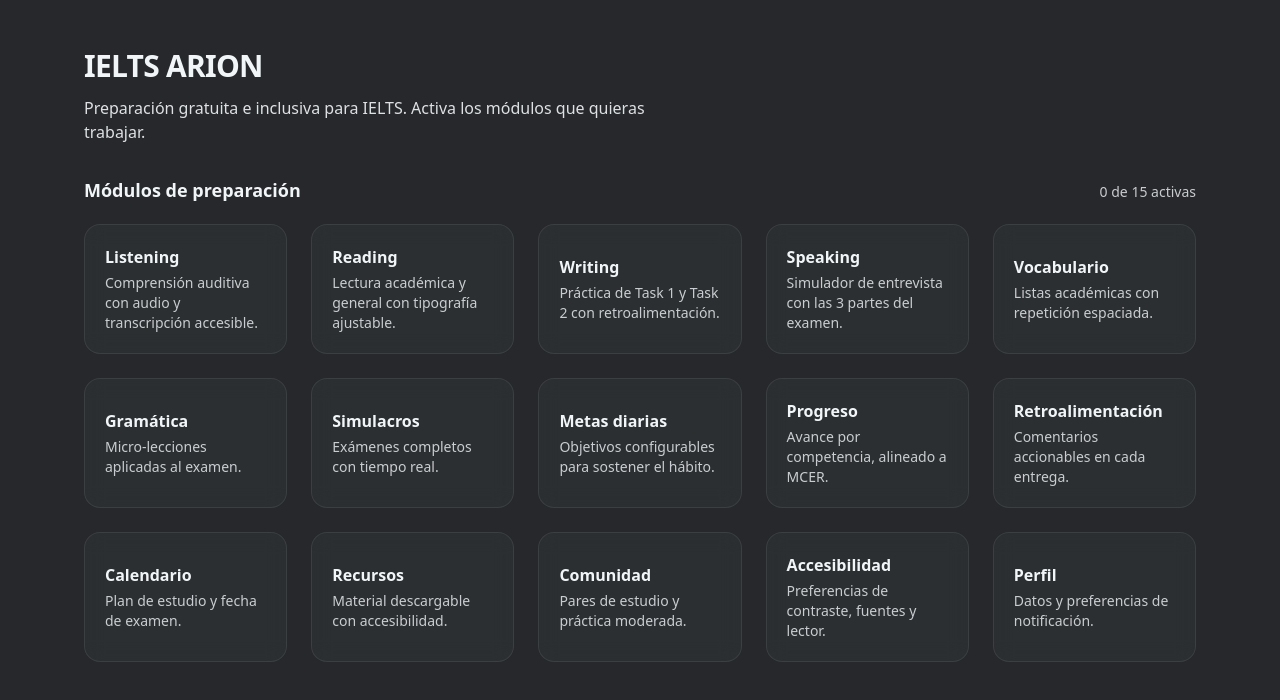
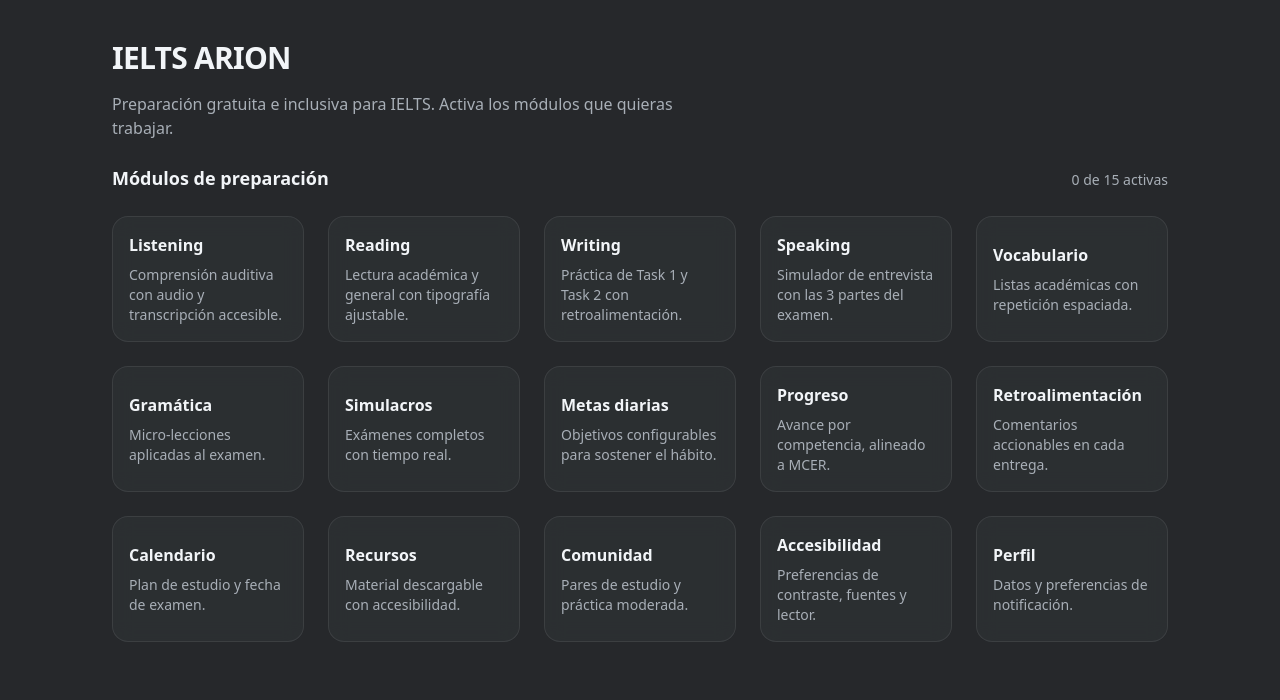
Before and after one commit to JMArangoG/ielts-arion, a Next.js app: page / in a window 1280 px wide. Shown: the top 700 px of the page. Built offline with nearby package versions, Linux system fonts and the light colour scheme.

Commit message:
perf(ui): blur off móvil, SW diferido y adherencia estricta a tokens ARION

```diff
--- a/src/app/globals.css
+++ b/src/app/globals.css
@@ -1,4 +1,8 @@
-/* src/app/globals.css — Base ARION sobre Tailwind v4 (config CSS-first) */
+/* =====================================================================
+   src/app/globals.css — Base ARION sobre Tailwind v4 (CSS-first)
+   Cambio v3 (rendimiento): sin backdrop-filter <640px → libera GPU
+   móvil y adelanta el paint del LCP. Resto de tokens intacto.
+   ===================================================================== */
 @import "tailwindcss";
 
 /* ---------- Tokens ARION: fuente única auditable ----------
@@ -16,7 +20,8 @@
   --color-arion-warning: #F2C063;
   --color-arion-danger: #F08C8C;
 
-  /* Espaciado responsivo ARION: clamp() anticipa quiebres móvil→escritorio */
+  /* Tailwind v4 genera utilidades nativas: px-edge, gap-gutter,
+     mt-stack-md… con clamp() responsivo incluido */
   --spacing-edge: clamp(1rem, 4vw, 3rem);
   --spacing-gutter: clamp(0.75rem, 2vw, 1.5rem);
   --spacing-stack-sm: 0.5rem;
@@ -24,7 +29,6 @@
   --spacing-stack-lg: 1.5rem;
   --spacing-stack-xl: 2.5rem;
 
-  /* Radio estándar de paneles */
   --radius-panel: 1rem;
 }
 
@@ -44,19 +48,19 @@
   border: 1px solid rgb(255 255 255 / 0.08);
   border-radius: var(--radius-panel);
 }
+/* Móvil: sin blur → GPU libre, paint LCP más temprano */
+@media (max-width: 640px) {
+  .glass-panel { backdrop-filter: none; -webkit-backdrop-filter: none; }
+}
 @media (prefers-reduced-transparency: reduce) {
   .glass-panel {
     background: var(--color-arion-surface-2);
-    backdrop-filter: none;
-    -webkit-backdrop-filter: none;
+    backdrop-filter: none; -webkit-backdrop-filter: none;
   }
 }
 
 /* ---------- Foco visible global (WCAG 2.4.7) ---------- */
-:focus-visible {
-  outline: 2px solid var(--color-arion-primary);
-  outline-offset: 2px;
-}
+:focus-visible { outline: 2px solid var(--color-arion-primary); outline-offset: 2px; }
 
 /* ---------- Movimiento reducido (WCAG 2.3.3) ---------- */
 @media (prefers-reduced-motion: reduce) {
--- a/src/app/layout.tsx
+++ b/src/app/layout.tsx
@@ -1,22 +1,37 @@
-// src/app/layout.tsx — raíz con metadatos PWA y registro de SW
-import type { Metadata } from "next";
+// =====================================================================
+// ARION · Root Layout v3 — optimizaciones de auditoría
+// Ubicación: src/app/layout.tsx
+// Cambios vs v2:
+// 1) lang="es-CO": audiencia colombiana (mejor SEO geo-local y TTS).
+// 2) Eliminación de title duplicado: page.tsx define el título final.
+// 3) viewport estable: evita FOUC con theme-color en modo oscuro/claro.
+// 4) className en <html>: habilita selectores CSS para temas futuros.
+// =====================================================================
+import type { Metadata, Viewport } from "next";
 import "./globals.css";
 import SwRegister from "./sw-register";
 
 export const metadata: Metadata = {
-  title: "ielts-arion",
+  // Sin title aquí: cada página define el suyo (jerarquía limpia).
   description: "Preparación gratuita e inclusiva para IELTS",
   manifest: "/manifest.webmanifest",
+  // Meta para auditoría: evita indexación en desarrollo
+  ...(process.env.NODE_ENV !== "production" && { robots: "noindex,nofollow" }),
 };
 
-export const viewport = {
+export const viewport: Viewport = {
   themeColor: "#26282B",
+  width: "device-width",
+  initialScale: 1,
 };
 
 export default function RootLayout({ children }: { children: React.ReactNode }) {
   return (
-    <html lang="es">
-      <body>
+    // lang="es-CO": audiencia colombiana (lectores de pantalla + SEO).
+    // suppressHydrationWarning: evita warnings por extensiones del navegador.
+    <html lang="es-CO" suppressHydrationWarning>
+      {/* antialiased: suavizado nativo del navegador sin costo de runtime */}
+      <body className="antialiased">
         {children}
         <SwRegister />
       </body>
--- a/src/app/page.tsx
+++ b/src/app/page.tsx
@@ -1,10 +1,8 @@
 // =====================================================================
-// ARION · Home (M0 → M1)
-// Ubicación: src/app/page.tsx
-// Componente de servidor: HTML estático sin JS de shell.
-// Sin librerías de íconos externas → 0 requests adicionales (mejor LCP).
+// ARION · Home — v3 adherencia estricta
+// Cambios: px-edge / py-stack-xl / mt-stack-* y text-arion-muted.
+// Servidor puro: 0 JS de shell, 0 íconos externos.
 // =====================================================================
-
 import PanelEtiquetas from "@/components/PanelEtiquetas";
 
 export const metadata = {
@@ -14,16 +12,14 @@
 
 export default function Home() {
   return (
-    // max-w-6xl + mx-auto: lectura cómoda en desktop;
-    // margin-edge: margen lateral seguro en móvil (sistema ARION)
-    <main className="mx-auto w-full max-w-6xl px-[var(--margin-edge,1.25rem)] py-[var(--stack-5,3rem)]">
-      {/* Un solo <h1> por documento: jerarquía semántica correcta */}
+    <main className="mx-auto w-full max-w-6xl px-edge py-stack-xl">
+      {/* Un solo h1: jerarquía semántica correcta */}
       <h1 className="text-3xl font-bold tracking-tight">IELTS ARION</h1>
-      <p className="mt-[var(--stack-2,0.75rem)] max-w-prose opacity-90">
+      <p className="mt-stack-md max-w-prose text-arion-muted">
         Preparación gratuita e inclusiva para IELTS. Activa los módulos que quieras trabajar.
       </p>
 
-      <div className="mt-[var(--stack-4,2rem)]">
+      <div className="mt-stack-lg">
         <PanelEtiquetas />
       </div>
     </main>
--- a/src/app/sw-register.tsx
+++ b/src/app/sw-register.tsx
@@ -1,15 +1,25 @@
-// src/app/sw-register.tsx — registro del service worker (solo cliente y producción)
+// =====================================================================
+// src/app/sw-register.tsx — v2 registro diferido
+// Por qué: registrar el SW en mount compite con la hidratación por el
+// main-thread (TBT móvil). requestIdleCallback lo saca de la ruta
+// crítica; fallback setTimeout si no existe. Ajusta "/sw.js" si difiere.
+// =====================================================================
 "use client";
 
 import { useEffect } from "react";
 
 export default function SwRegister() {
   useEffect(() => {
-    // En dev el SW interfiere con HMR; solo producción
-    if (process.env.NODE_ENV === "production" && "serviceWorker" in navigator) {
+    if (!("serviceWorker" in navigator)) return;
+    const registrar = () => {
       navigator.serviceWorker.register("/sw.js").catch(() => {
-        // fallo de SW no rompe la app (progresivo)
+        /* El SW es mejora progresiva: su fallo nunca rompe la app */
       });
+    };
+    if ("requestIdleCallback" in window) {
+      window.requestIdleCallback(registrar, { timeout: 2000 });
+    } else {
+      window.setTimeout(registrar, 1000);
     }
   }, []);
   return null;
--- a/src/components/PanelEtiquetas.tsx
+++ b/src/components/PanelEtiquetas.tsx
@@ -1,8 +1,8 @@
 // =====================================================================
-// ARION · Panel interactivo de labels
-// Ubicación: src/components/PanelEtiquetas.tsx
-// "use client": SOLO esta isla se hidrata; el resto queda como HTML de
-// servidor → mejor TTI y LCP (rendimiento).
+// ARION · Panel interactivo — v3 adherencia estricta al sistema
+// Cambios: utilidades nativas (gap-gutter, p-stack-md, mt-stack-lg)
+// generadas por Tailwind v4 desde --spacing-* → heredan clamp();
+// text-arion-muted (6.7:1 AA) y ring-arion-primary en estado activo.
 // =====================================================================
 "use client";
 
@@ -10,51 +10,44 @@
 import { ETIQUETAS } from "@/config/etiquetas";
 
 export default function PanelEtiquetas() {
-  // Estado local: ids de las labels activadas
   const [activas, setActivas] = useState<string[]>([]);
 
-  // Alterna el id en el array sin mutar el estado (patrón inmutable)
   const alternar = (id: string) =>
     setActivas(prev => (prev.includes(id) ? prev.filter(x => x !== id) : [...prev, id]));
 
   return (
     <section aria-labelledby="titulo-modulos">
-      {/* Contador vivo: role="status" anuncia cambios sin robar el foco */}
-      <header className="flex items-baseline justify-between gap-[var(--gutter,1.5rem)]">
-        <h2 id="titulo-modulos" className="text-lg font-semibold">
-          Módulos de preparación
-        </h2>
-        <p role="status" aria-live="polite" className="text-sm opacity-80">
+      <header className="flex items-baseline justify-between gap-gutter">
+        <h2 id="titulo-modulos" className="text-lg font-semibold">Módulos de preparación</h2>
+        {/* Contador vivo sin robo de foco */}
+        <p role="status" aria-live="polite" className="text-sm text-arion-muted">
           {activas.length} de {ETIQUETAS.length} activas
         </p>
       </header>
 
-      {/* Grilla 1→2→3→5 columnas: "gutter" controla el espaciado interno;
-          "margin-edge" se aplica en el layout padre (evita overflow móvil).
-          Los fallback (1.5rem, etc.) protegen el layout si el token falta. */}
-      <ul className="mt-[var(--stack-3,1.25rem)] grid grid-cols-1 sm:grid-cols-2 lg:grid-cols-3 xl:grid-cols-5 gap-[var(--gutter,1.5rem)] list-none p-0 m-0">
+      {/* Grilla 1→2→3→5 con gutter ARION */}
+      <ul className="mt-stack-lg grid grid-cols-1 sm:grid-cols-2 lg:grid-cols-3 xl:grid-cols-5 gap-gutter list-none p-0 m-0">
         {ETIQUETAS.map((e) => {
           const activa = activas.includes(e.id);
           return (
             <li key={e.id}>
-              {/* <button> real: operable por teclado (Enter/Espacio).
-                  aria-pressed comunica on/off a lectores de pantalla.
-                  min-h 44px cumple WCAG 2.2 (2.5.8 tamaño de objetivo).
-                  cursor-pointer: Tailwind v4 no lo aplica por defecto. */}
+              {/* aria-pressed + min-h 44px (WCAG 2.5.8) + cursor-pointer */}
               <button
                 type="button"
                 aria-pressed={activa}
                 onClick={() => alternar(e.id)}
                 className={`
                   glass-panel block w-full h-full min-h-[44px] cursor-pointer
-                  p-[var(--stack-3,1.25rem)] text-left
+                  p-stack-md text-left
                   transition-transform duration-150 hover:-translate-y-0.5
+                  motion-reduce:transition-none motion-reduce:hover:translate-y-0
                   focus-visible:outline-2 focus-visible:outline-offset-2
-                  ${activa ? "ring-2 ring-current" : ""}
+                  ${activa ? "ring-2 ring-arion-primary" : ""}
                 `}
               >
                 <span className="block font-semibold">{e.nombre}</span>
-                <span className="mt-1 block text-sm opacity-80">{e.descripcion}</span>
+                {/* muted 6.7:1 AA sobre surface */}
+                <span className="mt-stack-sm block text-sm text-arion-muted">{e.descripcion}</span>
               </button>
             </li>
           );
```
